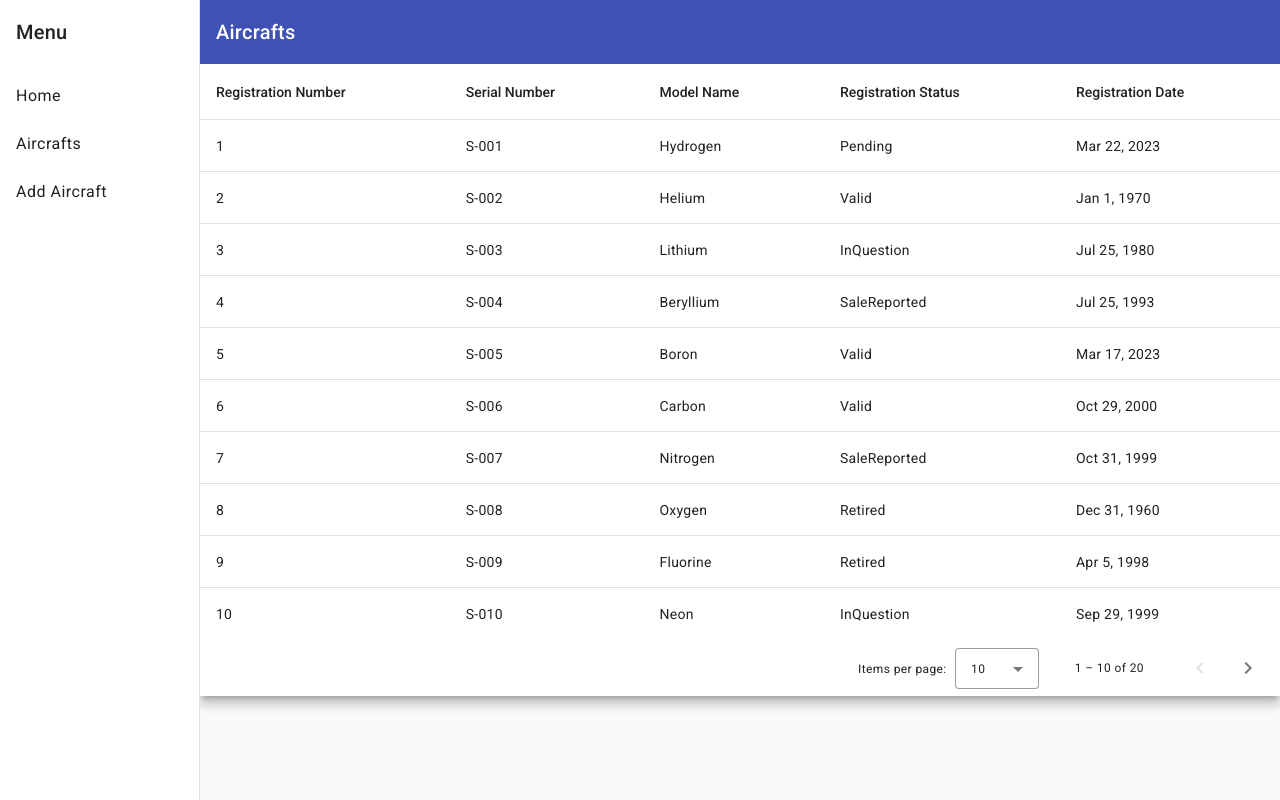
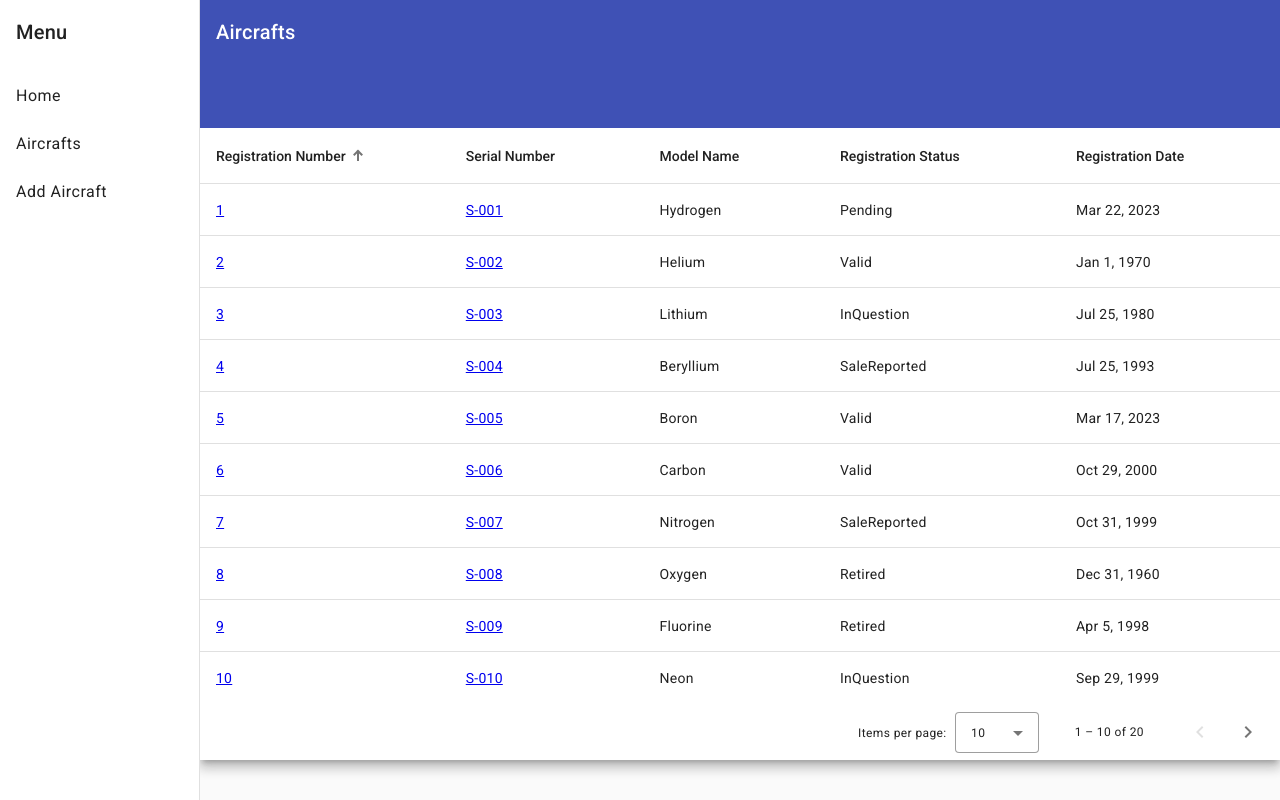
Before and after one commit to paulwillyjean-besslogic-test/angular, an Angular app: page /aircraft in a window 1280 px wide. Built offline with nearby package versions, Linux system fonts and the light colour scheme; no server answers.

Commit message:
Cleans up the table

```diff
--- a/src/app/aircraft/aircrafts.service.ts
+++ b/src/app/aircraft/aircrafts.service.ts
@@ -1,6 +1,6 @@
 import { HttpClient, HttpErrorResponse } from '@angular/common/http';
 import { Injectable } from '@angular/core';
-import { catchError, Observable, of } from 'rxjs';
+import { catchError, EMPTY, Observable, of } from 'rxjs';
 import { environment } from 'src/environments/environment';
 import { Aircraft } from './models/aircraft';
 import { RegistrationStatus } from './models/registration-status';
@@ -38,12 +38,11 @@ export class AircraftsService {
 
   getList(): Observable<Aircraft[]> {
     return this.http.get<Aircraft[]>(`${environment.apiUrl}/aircraft`)
-      .pipe(catchError((err: HttpErrorResponse) => {
-        return of(EXAMPLE_DATA);
-      }))
+      .pipe(catchError(() => of(EXAMPLE_DATA)))
   }
 
-  get(id: number): Observable<Aircraft> {
-    return this.http.get<Aircraft>(`${environment.apiUrl}/aircraft/${id}`);
+  get(id: number): Observable<Aircraft|undefined> {
+    return this.http.get<Aircraft>(`${environment.apiUrl}/aircraft/${id}`)
+      .pipe(catchError(() => of(EXAMPLE_DATA.find(item => item.registrationNumber === id))))
   }
 }
--- a/src/app/aircraft/components/aircrafts-table/aircrafts-table.component.html
+++ b/src/app/aircraft/components/aircrafts-table/aircrafts-table.component.html
@@ -1,15 +1,19 @@
 <div class="mat-elevation-z8">
-  <table mat-table class="full-width-table" matSort aria-label="Elements">
+  <table mat-table class="full-width-table" matSort matSortActive="registrationNumber" matSortDirection="asc" aria-label="Elements">
     <!-- Registration Number Column -->
     <ng-container matColumnDef="registrationNumber">
       <th mat-header-cell *matHeaderCellDef mat-sort-header>Registration Number</th>
-      <td mat-cell *matCellDef="let row">{{row.registrationNumber}}</td>
+      <td mat-cell *matCellDef="let row">
+        <a [routerLink]="['/aircraft', row.registrationNumber]">{{row.registrationNumber}}</a>
+      </td>
     </ng-container>
 
     <!-- Serial Number Column -->
     <ng-container matColumnDef="serialNumber">
       <th mat-header-cell *matHeaderCellDef mat-sort-header>Serial Number</th>
-      <td mat-cell *matCellDef="let row">{{row.serialNumber}}</td>
+      <td mat-cell *matCellDef="let row">
+        <a [routerLink]="['/aircraft', row.registrationNumber]">{{row.serialNumber}}</a>
+      </td>
     </ng-container>
 
     <!-- Model Name Column -->
--- a/src/app/main-nav/main-nav.component.html
+++ b/src/app/main-nav/main-nav.component.html
@@ -12,6 +12,7 @@
   </mat-sidenav>
   <mat-sidenav-content>
     <mat-toolbar color="primary">
+      <mat-toolbar-row>
         <button
           type="button"
           aria-label="Toggle sidenav"
@@ -21,6 +22,10 @@
           <mat-icon aria-label="Side nav toggle icon">menu</mat-icon>
         </button>
         <span>Aircrafts</span>
+      </mat-toolbar-row>
+      <mat-toolbar-row>
+
+      </mat-toolbar-row>
     </mat-toolbar>
     <ng-content></ng-content>
     <!-- Add Content Here -->
```
Lines whose indentation alone changed are shown as unchanged.
